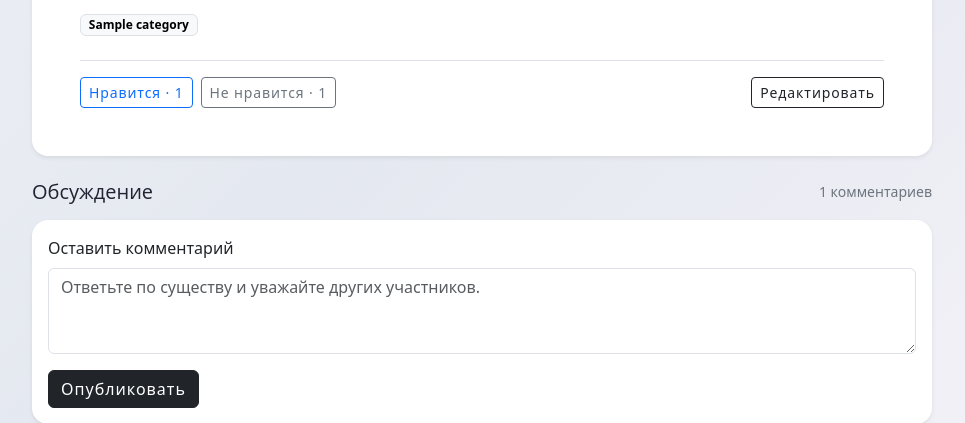
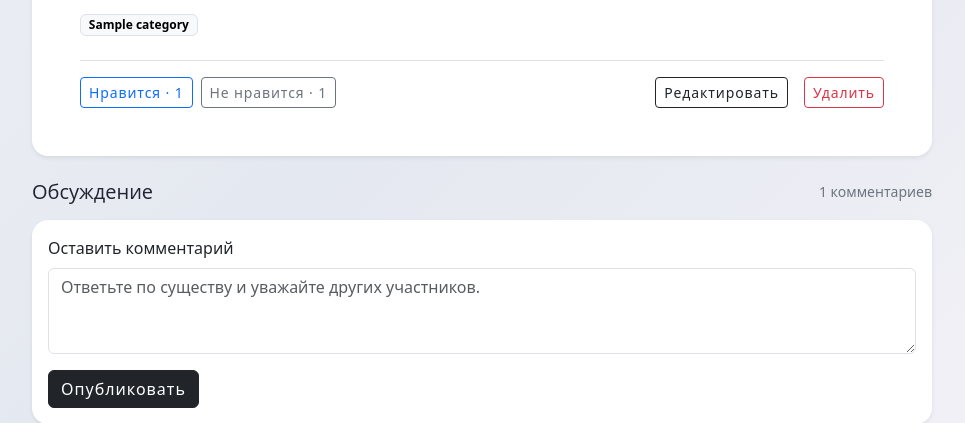
Before and after one commit to be1shebaevvv/Silhouette, a Django app: page /post/1/ in a window 1280 px wide. Shown: the part 909-1332 px from the top of the page, without its empty margins (158-1123 px from the left). Run offline with Django 4.2, Linux system fonts and the light colour scheme; a user stored in the database is signed in; tables that the repository leaves empty hold one stand-in row (values such as "Sample post"); parts of the project's set-up code (start-up, migrations or seed data) failed here and were passed over.

Commit message:
Add delete control for the post author

```diff
--- a/apps/blog/templates/post_detail.html
+++ b/apps/blog/templates/post_detail.html
@@ -66,6 +66,9 @@
       </form>
       {% if user.is_authenticated and user == post.author %}
         <a href="{% url 'post-edit' post.pk %}" class="btn btn-sm btn-outline-dark ms-auto">Редактировать</a>
+        <form method="post" action="{% url 'delete_post' post.pk %}" onsubmit="return confirm('Удалить публикацию без возможности восстановления?');">
+          {% csrf_token %}<button type="submit" class="btn btn-sm btn-outline-danger">Удалить</button>
+        </form>
       {% endif %}
     </div>
   </div>
```
